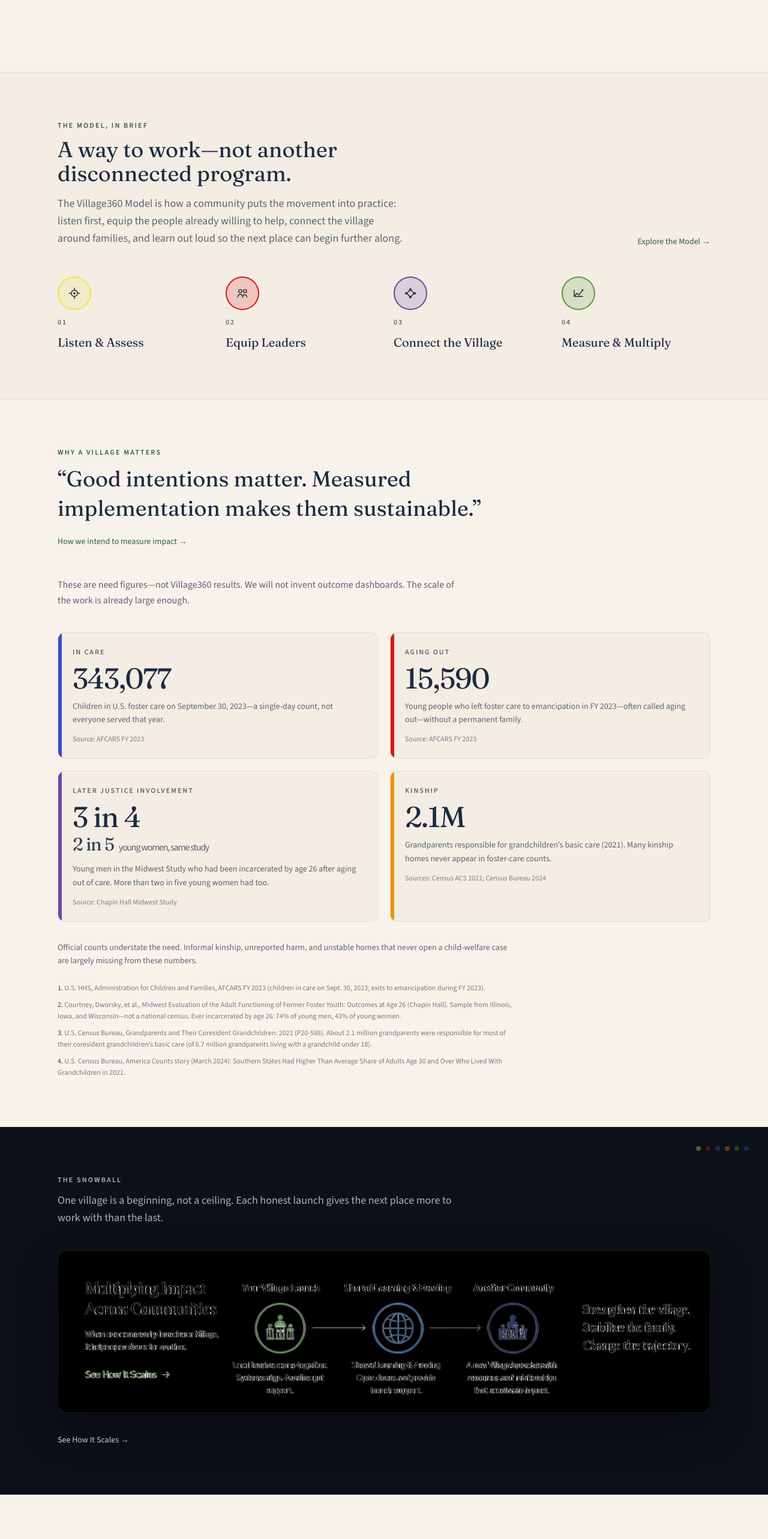
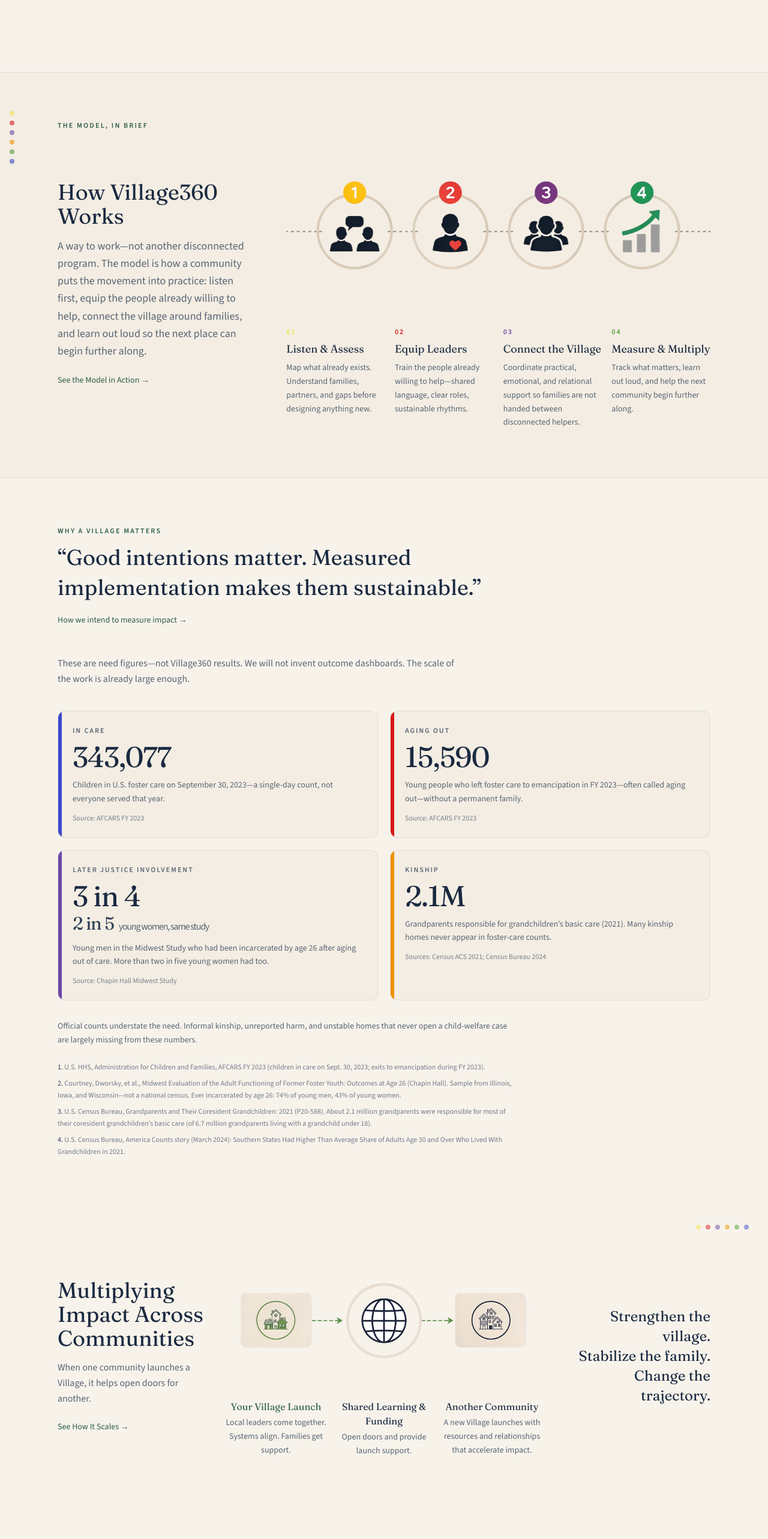
Before and after one commit to Iodine1776/Village360, a Next.js app: page / in a window 1280 px wide. Shown: the part 1760-4326 px from the top of the page at 60% size. Built offline with nearby package versions, Linux system fonts and the light colour scheme.

Commit message:
Rebuild Home How-it-works and multiplying-impact sections from the mockup layout, using Cursor copy and the transparent Canva graphics.
Co-authored-by: Cursor <cursoragent@cursor.com>

```diff
--- a/src/app/page.tsx
+++ b/src/app/page.tsx
@@ -85,8 +85,9 @@ export default function HomePage() {
         </div>
       </section>
 
-      {/* 3. Short model teaser */}
-      <section className="relative border-y border-navy/8 bg-ivory-deep/50">
+      {/* 3. How Village360 Works */}
+      <section className="relative overflow-hidden border-y border-navy/8 bg-ivory-deep/50">
+        <BrandDots className="absolute top-16 left-4 hidden opacity-60 lg:flex" />
         <div className="mx-auto max-w-6xl px-5 py-16 sm:px-8 sm:py-20">
           <ModelTeaser />
         </div>
@@ -192,44 +193,80 @@ export default function HomePage() {
         </div>
       </section>
 
-      {/* 5. Snowball */}
-      <section className="relative overflow-hidden bg-[#0c1018] text-ivory">
+      {/* 5. Multiplying impact */}
+      <section className="relative overflow-hidden bg-ivory">
         <BrandDots
           orientation="horizontal"
-          className="absolute top-8 right-8 hidden opacity-35 lg:flex"
+          className="absolute top-8 right-8 hidden opacity-50 lg:flex"
         />
         <div className="mx-auto max-w-6xl px-5 py-16 sm:px-8 sm:py-20">
-          <h2 className="mb-3 text-xs font-semibold tracking-[0.18em] text-mist/80 uppercase">
-            The snowball
-          </h2>
-          <p className="max-w-2xl text-base leading-relaxed text-ivory/70 sm:text-lg">
-            One village is a beginning, not a ceiling. Each honest launch gives
-            the next place more to work with than the last.
-          </p>
+          <div className="grid items-center gap-10 lg:grid-cols-12 lg:gap-8">
+            <div className="lg:col-span-3">
+              <h2 className="font-display text-3xl text-navy sm:text-4xl">
+                Multiplying Impact Across Communities
+              </h2>
+              <p className="mt-4 text-base leading-relaxed text-ink-muted">
+                When one community launches a Village, it helps open doors for
+                another.
+              </p>
+              <Link
+                href="/the-model"
+                className="mt-6 inline-flex text-sm font-medium text-forest transition-colors hover:text-forest-deep"
+              >
+                See How It Scales →
+              </Link>
+            </div>
 
-          <figure className="relative mt-10 overflow-hidden rounded-2xl border border-ivory/10 bg-black shadow-[0_24px_64px_rgba(0,0,0,0.45)]">
-            <Image
-              src="/snowball.png"
-              alt="Multiplying impact across communities: a village launch shares learning and funding that help another community open. Strengthen the village. Stabilize the family. Change the trajectory."
-              width={2064}
-              height={512}
-              className="h-auto w-full object-contain"
-              sizes="(min-width: 1024px) 64rem, 100vw"
-            />
-            <Link
-              href="/the-model"
-              className="absolute bottom-[8%] left-[1.5%] z-10 h-[18%] w-[22%] rounded-sm focus-visible:outline-2 focus-visible:outline-offset-2 focus-visible:outline-mist"
-              aria-label="See how it scales — explore the model"
-            />
-          </figure>
+            <figure className="lg:col-span-6">
+              <Image
+                src="/snowball.png"
+                alt=""
+                width={4096}
+                height={1760}
+                className="mx-auto h-auto w-full object-contain"
+                sizes="(min-width: 1024px) 32rem, 100vw"
+              />
+              <figcaption className="sr-only">
+                A local village launch shares learning and funding that help
+                another community open.
+              </figcaption>
+              <ol className="mt-4 grid gap-5 sm:grid-cols-3 sm:gap-3">
+                <li className="text-center">
+                  <h3 className="font-display text-base text-forest">
+                    Your Village Launch
+                  </h3>
+                  <p className="mt-1 text-xs leading-relaxed text-ink-muted sm:text-sm">
+                    Local leaders come together. Systems align. Families get
+                    support.
+                  </p>
+                </li>
+                <li className="text-center">
+                  <h3 className="font-display text-base text-navy">
+                    Shared Learning &amp; Funding
+                  </h3>
+                  <p className="mt-1 text-xs leading-relaxed text-ink-muted sm:text-sm">
+                    Open doors and provide launch support.
+                  </p>
+                </li>
+                <li className="text-center">
+                  <h3 className="font-display text-base text-navy">
+                    Another Community
+                  </h3>
+                  <p className="mt-1 text-xs leading-relaxed text-ink-muted sm:text-sm">
+                    A new Village launches with resources and relationships that
+                    accelerate impact.
+                  </p>
+                </li>
+              </ol>
+            </figure>
 
-          <div className="mt-8">
-            <Link
-              href="/the-model"
-              className="inline-flex items-center text-sm font-medium text-mist transition-colors hover:text-ivory"
-            >
-              See How It Scales →
-            </Link>
+            <p className="font-display text-xl leading-snug text-navy sm:text-2xl lg:col-span-3 lg:text-right">
+              Strengthen the village.
+              <br />
+              Stabilize the family.
+              <br />
+              Change the trajectory.
+            </p>
           </div>
         </div>
       </section>
--- a/src/components/ModelTeaser.tsx
+++ b/src/components/ModelTeaser.tsx
@@ -1,77 +1,33 @@
+import Image from "next/image";
 import Link from "next/link";
 import { BRAND_COLORS } from "@/lib/brand";
 
 const stages = [
   {
     name: "Listen & Assess",
-    icon: "listen",
     color: BRAND_COLORS[0].hex,
+    detail:
+      "Map what already exists. Understand families, partners, and gaps before designing anything new.",
   },
   {
     name: "Equip Leaders",
-    icon: "equip",
     color: BRAND_COLORS[1].hex,
+    detail:
+      "Train the people already willing to help—shared language, clear roles, sustainable rhythms.",
   },
   {
     name: "Connect the Village",
-    icon: "connect",
     color: BRAND_COLORS[2].hex,
+    detail:
+      "Coordinate practical, emotional, and relational support so families are not handed between disconnected helpers.",
   },
   {
     name: "Measure & Multiply",
-    icon: "measure",
     color: BRAND_COLORS[4].hex,
+    detail:
+      "Track what matters, learn out loud, and help the next community begin further along.",
   },
 ] as const;
-
-function StageIcon({ name }: { name: (typeof stages)[number]["icon"] }) {
-  const common = {
-    fill: "none" as const,
-    stroke: "currentColor",
-    strokeWidth: 1.7,
-    strokeLinecap: "round" as const,
-    strokeLinejoin: "round" as const,
-  };
-
-  if (name === "listen") {
-    return (
-      <svg viewBox="0 0 32 32" className="h-7 w-7" aria-hidden>
-        <circle cx="16" cy="16" r="6" {...common} />
-        <circle cx="16" cy="16" r="2.2" fill="currentColor" stroke="none" />
-        <path d="M16 6v2.5M16 23.5V26M6 16h2.5M23.5 16H26" {...common} />
-      </svg>
-    );
-  }
-
-  if (name === "equip") {
-    return (
-      <svg viewBox="0 0 32 32" className="h-7 w-7" aria-hidden>
-        <circle cx="12" cy="12" r="3" {...common} />
-        <circle cx="21" cy="12" r="3" {...common} />
-        <path d="M7 23c.6-3.2 2.6-5 5-5s4.4 1.8 5 5M16 23c.5-2.6 2.2-4.2 4.2-4.2 2.2 0 4 1.5 4.6 4.2" {...common} />
-      </svg>
-    );
-  }
-
-  if (name === "connect") {
-    return (
-      <svg viewBox="0 0 32 32" className="h-7 w-7" aria-hidden>
-        <circle cx="8" cy="16" r="2.4" fill="currentColor" stroke="none" />
-        <circle cx="16" cy="9" r="2.4" fill="currentColor" stroke="none" />
-        <circle cx="24" cy="16" r="2.4" fill="currentColor" stroke="none" />
-        <circle cx="16" cy="23" r="2.4" fill="currentColor" stroke="none" />
-        <path d="M10 15.2 14.2 10.8M18 10.8 22 15.2M22 17 18.2 21.2M14 21.2 10 17" {...common} />
-      </svg>
-    );
-  }
-
-  return (
-    <svg viewBox="0 0 32 32" className="h-7 w-7" aria-hidden>
-      <path d="M8 22h16M8 22V10M8 22l5-6 4 3 7-9" {...common} />
-      <circle cx="24" cy="10" r="1.6" fill="currentColor" stroke="none" />
-    </svg>
-  );
-}
 
 export function ModelTeaser() {
   return (
@@ -79,45 +35,55 @@ export function ModelTeaser() {
       <p className="mb-3 text-xs font-semibold tracking-[0.18em] text-forest uppercase">
         The model, in brief
       </p>
-      <div className="flex flex-col gap-6 lg:flex-row lg:items-end lg:justify-between">
-        <div className="max-w-xl">
+
+      <div className="grid items-center gap-10 lg:grid-cols-12 lg:gap-14">
+        <div className="lg:col-span-4">
           <h2 className="font-display text-3xl text-navy sm:text-4xl">
-            A way to work—not another disconnected program.
+            How Village360 Works
           </h2>
           <p className="mt-4 text-base leading-relaxed text-ink-muted sm:text-lg">
-            The Village360 Model is how a community puts the movement into
-            practice: listen first, equip the people already willing to help,
-            connect the village around families, and learn out loud so the next
-            place can begin further along.
+            A way to work—not another disconnected program. The model is how a
+            community puts the movement into practice: listen first, equip the
+            people already willing to help, connect the village around families,
+            and learn out loud so the next place can begin further along.
           </p>
-        </div>
           <Link
             href="/the-model"
-          className="inline-flex shrink-0 text-sm font-medium text-forest transition-colors hover:text-forest-deep"
+            className="mt-6 inline-flex text-sm font-medium text-forest transition-colors hover:text-forest-deep"
           >
-          Explore the Model →
+            See the Model in Action →
           </Link>
         </div>
 
-      <ol className="mt-12 grid gap-8 sm:grid-cols-2 lg:grid-cols-4">
+        <div className="lg:col-span-8">
+          <Image
+            src="/how-v360-works.png"
+            alt=""
+            width={4096}
+            height={1760}
+            className="h-auto w-full object-contain"
+            sizes="(min-width: 1024px) 42rem, 100vw"
+          />
+          <ol className="mt-2 grid gap-6 sm:grid-cols-2 lg:grid-cols-4 lg:gap-4">
             {stages.map((stage, index) => (
-          <li key={stage.name} className="flex flex-col items-start gap-3">
+              <li key={stage.name}>
                 <span
-              className="inline-flex size-14 items-center justify-center rounded-full text-navy"
-              style={{
-                backgroundColor: `${stage.color}2e`,
-                boxShadow: `inset 0 0 0 2px ${stage.color}`,
-              }}
+                  className="text-xs font-semibold tracking-[0.16em] uppercase"
+                  style={{ color: stage.color }}
                 >
-              <StageIcon name={stage.icon} />
-            </span>
-            <span className="text-xs font-semibold tracking-[0.16em] text-ink-muted uppercase">
                   {String(index + 1).padStart(2, "0")}
                 </span>
-            <h3 className="font-display text-xl text-navy">{stage.name}</h3>
+                <h3 className="font-display mt-1 text-lg text-navy">
+                  {stage.name}
+                </h3>
+                <p className="mt-1.5 text-sm leading-relaxed text-ink-muted">
+                  {stage.detail}
+                </p>
               </li>
             ))}
           </ol>
         </div>
+      </div>
+    </div>
   );
 }
```
Also changed, not shown: public/how-v360-works.png (added), public/snowball.png. Lines whose indentation alone changed are shown as unchanged.
